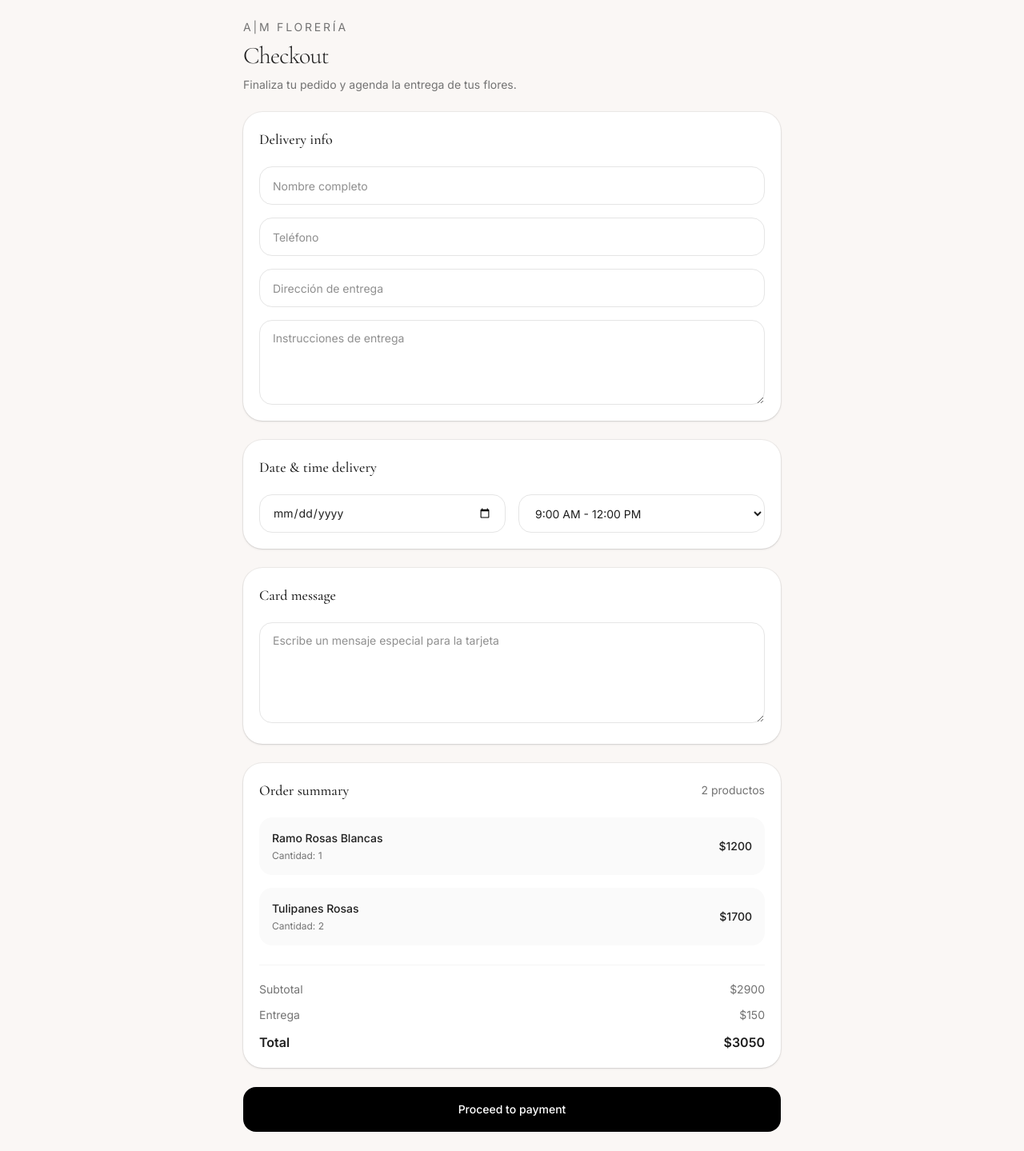
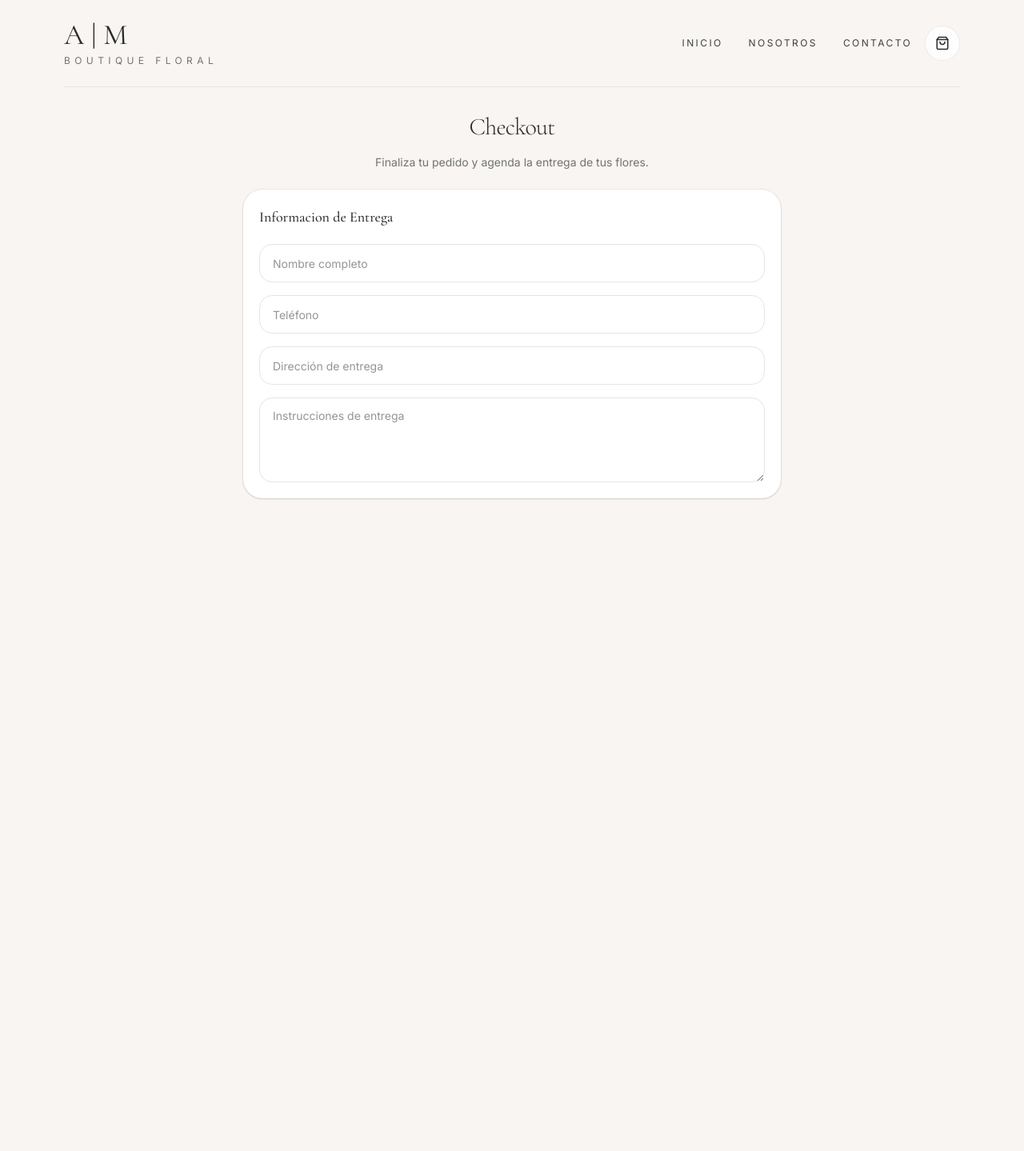
Before and after one commit to ivanmongebadilla/amfloreria, a Next.js app: page /checkout in a window 1280 px wide. Shown: the whole page at 80% size. After the commit the page ends 800 px from the top, so only its background shows below. Built offline with nearby package versions, Linux system fonts and the light colour scheme.

Commit message:
Created CheckoutForm component

```diff
--- a/app/checkout/page.tsx
+++ b/app/checkout/page.tsx
@@ -1,4 +1,8 @@
 "use client";
+import { Navbar } from "@/src/components/shared/Navbar";
+import { CheckoutForm } from "@/src/components/checkout/CheckoutForm";
+import CheckoutFormData from "@/src/types/checkoutform";
+import { useState } from "react";
 
 const orderItems = [
   {
@@ -24,132 +28,169 @@ const deliveryFee = 150;
 const total = subtotal + deliveryFee;
 
 export default function CheckoutPage() {
+
+    const [formData, setFormData] = useState<CheckoutFormData>({
+        fullName: "",
+        phone: "",
+        address: "",
+        deliveryInstructions: "",
+        cardMessage: ""
+    })
+
+
   return (
-    <main className="min-h-screen bg-[#faf7f5] px-4 py-6 text-[#1f1f1f]">
-      <div className="mx-auto flex w-full max-w-2xl flex-col gap-6">
-        <div>
-          <p className="text-sm uppercase tracking-[0.2em] text-neutral-500">
-            A|M Florería
-          </p>
+    <main className="min-h-screen overflow-x-hidden bg-[var(--background)] text-[var(--foreground)]">
+        <section className="relative overflow-hidden px-4 py-6 sm:px-6 md:px-12 lg:px-20">
+            <div className="mx-auto flex max-w-7xl flex-col gap-16 md:gap-24">
+              <Navbar showShopLink={false}/>
+            </div>
+        </section>
 
-          <h1 className="mt-2 text-3xl font-light tracking-tight">
-            Checkout
-          </h1>
+        <div className="mx-auto flex w-full max-w-2xl flex-col gap-6">
+            <section id="checkout" className="space-y-10">
+                <div className="space-y-4 text-center">
+                    <h1 className="mt-2 text-3xl font-light tracking-tight">
+                        Checkout
+                    </h1>
+                    <p className="mt-2 text-sm text-neutral-500">
+                        Finaliza tu pedido y agenda la entrega de tus flores.
+                    </p>
+                </div>
+            </section>
 
-          <p className="mt-2 text-sm text-neutral-500">
-            Finaliza tu pedido y agenda la entrega de tus flores.
-          </p>
+            <section id="checkoutform">
+                <CheckoutForm formData={formData} setFormData={setFormData}/>
+            </section>
+
         </div>
 
-        <section className="rounded-3xl bg-white p-5 shadow-sm ring-1 ring-black/5">
-          <h2 className="text-lg font-medium">Delivery info</h2>
+    </main>
 
-          <div className="mt-5 grid gap-4">
-            <input
-              type="text"
-              placeholder="Nombre completo"
-              className="h-12 rounded-2xl border border-neutral-200 bg-white px-4 text-sm outline-none transition focus:border-black"
-            />
+    // <main className="min-h-screen bg-[#faf7f5] px-4 py-6 text-[#1f1f1f]">
+    //   <div className="mx-auto flex w-full max-w-2xl flex-col gap-6">
+    //     <div>
+    //       <p className="text-sm uppercase tracking-[0.2em] text-neutral-500">
+    //         A|M Florería
+    //       </p>
 
-            <input
-              type="tel"
-              placeholder="Teléfono"
-              className="h-12 rounded-2xl border border-neutral-200 bg-white px-4 text-sm outline-none transition focus:border-black"
-            />
+    //       <h1 className="mt-2 text-3xl font-light tracking-tight">
+    //         Checkout
+    //       </h1>
 
-            <input
-              type="text"
-              placeholder="Dirección de entrega"
-              className="h-12 rounded-2xl border border-neutral-200 bg-white px-4 text-sm outline-none transition focus:border-black"
-            />
+    //       <p className="mt-2 text-sm text-neutral-500">
+    //         Finaliza tu pedido y agenda la entrega de tus flores.
+    //       </p>
+    //     </div>
 
-            <textarea
-              placeholder="Instrucciones de entrega"
-              rows={4}
-              className="rounded-2xl border border-neutral-200 bg-white px-4 py-3 text-sm outline-none transition focus:border-black"
-            />
-          </div>
-        </section>
+    //     <section className="rounded-3xl bg-white p-5 shadow-sm ring-1 ring-black/5">
+    //       <h2 className="text-lg font-medium">Delivery info</h2>
 
-        <section className="rounded-3xl bg-white p-5 shadow-sm ring-1 ring-black/5">
-          <h2 className="text-lg font-medium">Date & time delivery</h2>
+    //       <div className="mt-5 grid gap-4">
+    //         <input
+    //           type="text"
+    //           placeholder="Nombre completo"
+    //           className="h-12 rounded-2xl border border-neutral-200 bg-white px-4 text-sm outline-none transition focus:border-black"
+    //         />
 
-          <div className="mt-5 grid gap-4 sm:grid-cols-2">
-            <input
-              type="date"
-              className="h-12 rounded-2xl border border-neutral-200 bg-white px-4 text-sm outline-none transition focus:border-black"
-            />
+    //         <input
+    //           type="tel"
+    //           placeholder="Teléfono"
+    //           className="h-12 rounded-2xl border border-neutral-200 bg-white px-4 text-sm outline-none transition focus:border-black"
+    //         />
 
-            <select className="h-12 rounded-2xl border border-neutral-200 bg-white px-4 text-sm outline-none transition focus:border-black">
-              <option>9:00 AM - 12:00 PM</option>
-              <option>12:00 PM - 3:00 PM</option>
-              <option>3:00 PM - 6:00 PM</option>
-            </select>
-          </div>
-        </section>
+    //         <input
+    //           type="text"
+    //           placeholder="Dirección de entrega"
+    //           className="h-12 rounded-2xl border border-neutral-200 bg-white px-4 text-sm outline-none transition focus:border-black"
+    //         />
 
-        <section className="rounded-3xl bg-white p-5 shadow-sm ring-1 ring-black/5">
-          <h2 className="text-lg font-medium">Card message</h2>
+    //         <textarea
+    //           placeholder="Instrucciones de entrega"
+    //           rows={4}
+    //           className="rounded-2xl border border-neutral-200 bg-white px-4 py-3 text-sm outline-none transition focus:border-black"
+    //         />
+    //       </div>
+    //     </section>
 
-          <textarea
-            placeholder="Escribe un mensaje especial para la tarjeta"
-            rows={5}
-            className="mt-5 w-full rounded-2xl border border-neutral-200 bg-white px-4 py-3 text-sm outline-none transition focus:border-black"
-          />
-        </section>
+    //     <section className="rounded-3xl bg-white p-5 shadow-sm ring-1 ring-black/5">
+    //       <h2 className="text-lg font-medium">Date & time delivery</h2>
 
-        <section className="rounded-3xl bg-white p-5 shadow-sm ring-1 ring-black/5">
-          <div className="flex items-center justify-between">
-            <h2 className="text-lg font-medium">Order summary</h2>
+    //       <div className="mt-5 grid gap-4 sm:grid-cols-2">
+    //         <input
+    //           type="date"
+    //           className="h-12 rounded-2xl border border-neutral-200 bg-white px-4 text-sm outline-none transition focus:border-black"
+    //         />
 
-            <span className="text-sm text-neutral-500">
-              {orderItems.length} productos
-            </span>
-          </div>
+    //         <select className="h-12 rounded-2xl border border-neutral-200 bg-white px-4 text-sm outline-none transition focus:border-black">
+    //           <option>9:00 AM - 12:00 PM</option>
+    //           <option>12:00 PM - 3:00 PM</option>
+    //           <option>3:00 PM - 6:00 PM</option>
+    //         </select>
+    //       </div>
+    //     </section>
 
-          <div className="mt-5 space-y-4">
-            {orderItems.map((item) => (
-              <div
-                key={item.id}
-                className="flex items-center justify-between rounded-2xl bg-neutral-50 p-4"
-              >
-                <div>
-                  <p className="text-sm font-medium">{item.title}</p>
+    //     <section className="rounded-3xl bg-white p-5 shadow-sm ring-1 ring-black/5">
+    //       <h2 className="text-lg font-medium">Card message</h2>
 
-                  <p className="mt-1 text-xs text-neutral-500">
-                    Cantidad: {item.quantity}
-                  </p>
-                </div>
+    //       <textarea
+    //         placeholder="Escribe un mensaje especial para la tarjeta"
+    //         rows={5}
+    //         className="mt-5 w-full rounded-2xl border border-neutral-200 bg-white px-4 py-3 text-sm outline-none transition focus:border-black"
+    //       />
+    //     </section>
 
-                <p className="text-sm font-medium">
-                  ${item.price * item.quantity}
-                </p>
-              </div>
-            ))}
-          </div>
+    //     <section className="rounded-3xl bg-white p-5 shadow-sm ring-1 ring-black/5">
+    //       <div className="flex items-center justify-between">
+    //         <h2 className="text-lg font-medium">Order summary</h2>
 
-          <div className="mt-6 space-y-3 border-t border-neutral-100 pt-5 text-sm">
-            <div className="flex items-center justify-between text-neutral-500">
-              <span>Subtotal</span>
-              <span>${subtotal}</span>
-            </div>
+    //         <span className="text-sm text-neutral-500">
+    //           {orderItems.length} productos
+    //         </span>
+    //       </div>
 
-            <div className="flex items-center justify-between text-neutral-500">
-              <span>Entrega</span>
-              <span>${deliveryFee}</span>
-            </div>
+    //       <div className="mt-5 space-y-4">
+    //         {orderItems.map((item) => (
+    //           <div
+    //             key={item.id}
+    //             className="flex items-center justify-between rounded-2xl bg-neutral-50 p-4"
+    //           >
+    //             <div>
+    //               <p className="text-sm font-medium">{item.title}</p>
 
-            <div className="flex items-center justify-between text-base font-semibold">
-              <span>Total</span>
-              <span>${total}</span>
-            </div>
-          </div>
-        </section>
+    //               <p className="mt-1 text-xs text-neutral-500">
+    //                 Cantidad: {item.quantity}
+    //               </p>
+    //             </div>
 
-        <button className="h-14 rounded-2xl bg-black text-sm font-medium text-white transition hover:opacity-90">
-          Proceed to payment
-        </button>
-      </div>
-    </main>
+    //             <p className="text-sm font-medium">
+    //               ${item.price * item.quantity}
+    //             </p>
+    //           </div>
+    //         ))}
+    //       </div>
+
+    //       <div className="mt-6 space-y-3 border-t border-neutral-100 pt-5 text-sm">
+    //         <div className="flex items-center justify-between text-neutral-500">
+    //           <span>Subtotal</span>
+    //           <span>${subtotal}</span>
+    //         </div>
+
+    //         <div className="flex items-center justify-between text-neutral-500">
+    //           <span>Entrega</span>
+    //           <span>${deliveryFee}</span>
+    //         </div>
+
+    //         <div className="flex items-center justify-between text-base font-semibold">
+    //           <span>Total</span>
+    //           <span>${total}</span>
+    //         </div>
+    //       </div>
+    //     </section>
+
+    //     <button className="h-14 rounded-2xl bg-black text-sm font-medium text-white transition hover:opacity-90">
+    //       Proceed to payment
+    //     </button>
+    //   </div>
+    // </main>
   );
 }
--- /dev/null
+++ b/src/components/checkout/CheckoutForm.tsx
@@ -0,0 +1,69 @@
+"use client";
+import CheckoutFormData from "@/src/types/checkoutform"
+
+type CheckoutFormProps = {
+  formData: CheckoutFormData;
+  setFormData: React.Dispatch<
+    React.SetStateAction<CheckoutFormData>
+  >;
+};
+
+export function CheckoutForm ({ formData, setFormData,}: CheckoutFormProps) {
+
+    const handleChange = (
+            e: React.ChangeEvent<
+            HTMLInputElement | HTMLTextAreaElement
+            >
+        ) => {
+            const { name, value } = e.target;
+
+            setFormData((prev) => ({
+            ...prev,
+            [name]: value,
+            }));
+        };
+
+    return (
+        <div className="rounded-3xl bg-white p-5 shadow-sm ring-1 ring-black/5">
+            <h2 className="text-lg font-medium">Informacion de Entrega</h2>
+
+            <div className="mt-5 grid gap-4">
+                <input
+                type="text"
+                name="fullName"
+                placeholder="Nombre completo"
+                value={formData.fullName}
+                onChange={handleChange}
+                className="h-12 rounded-2xl border border-neutral-200 bg-white px-4 text-sm outline-none transition focus:border-black"
+                />
+
+                <input
+                type="tel"
+                placeholder="Teléfono"
+                name="phone"
+                value={formData.phone}
+                onChange={handleChange}
+                className="h-12 rounded-2xl border border-neutral-200 bg-white px-4 text-sm outline-none transition focus:border-black"
+                />
+
+                <input
+                type="text"
+                placeholder="Dirección de entrega"
+                name="address"
+                value={formData.address}
+                onChange={handleChange}
+                className="h-12 rounded-2xl border border-neutral-200 bg-white px-4 text-sm outline-none transition focus:border-black"
+                />
+
+                <textarea
+                placeholder="Instrucciones de entrega"
+                rows={4}
+                name="deliveryInstructions"
+                value={formData.deliveryInstructions}
+                onChange={handleChange}
+                className="rounded-2xl border border-neutral-200 bg-white px-4 py-3 text-sm outline-none transition focus:border-black"
+                />
+            </div>
+        </div>
+    )
+}
--- /dev/null
+++ b/src/types/checkoutform.tsx
@@ -0,0 +1,9 @@
+export default interface CheckoutFormData {
+  fullName: string;
+  phone: string;
+  address: string;
+  deliveryInstructions: string;
+  cardMessage: string;
+//   deliveryDate: string;
+//   deliveryTime: string;
+}
```
